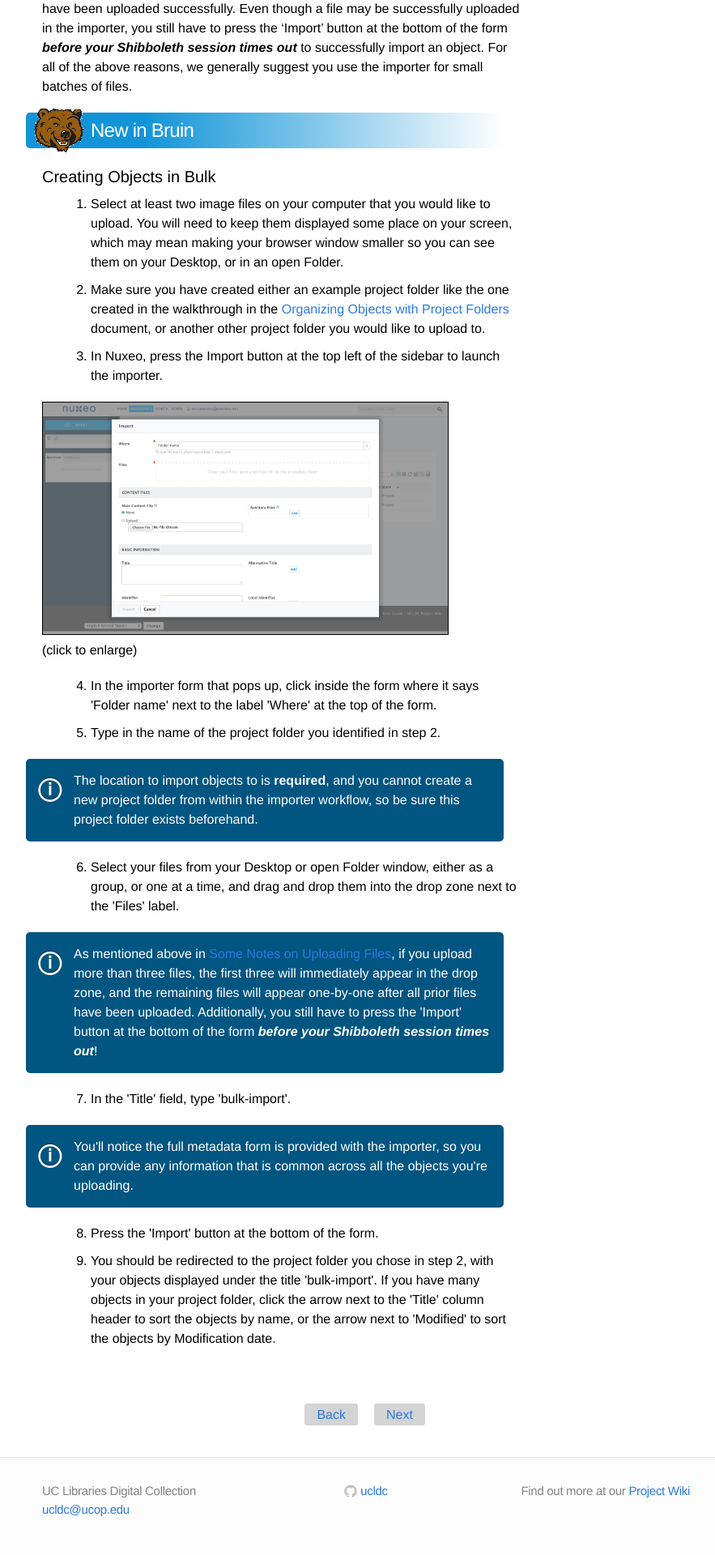
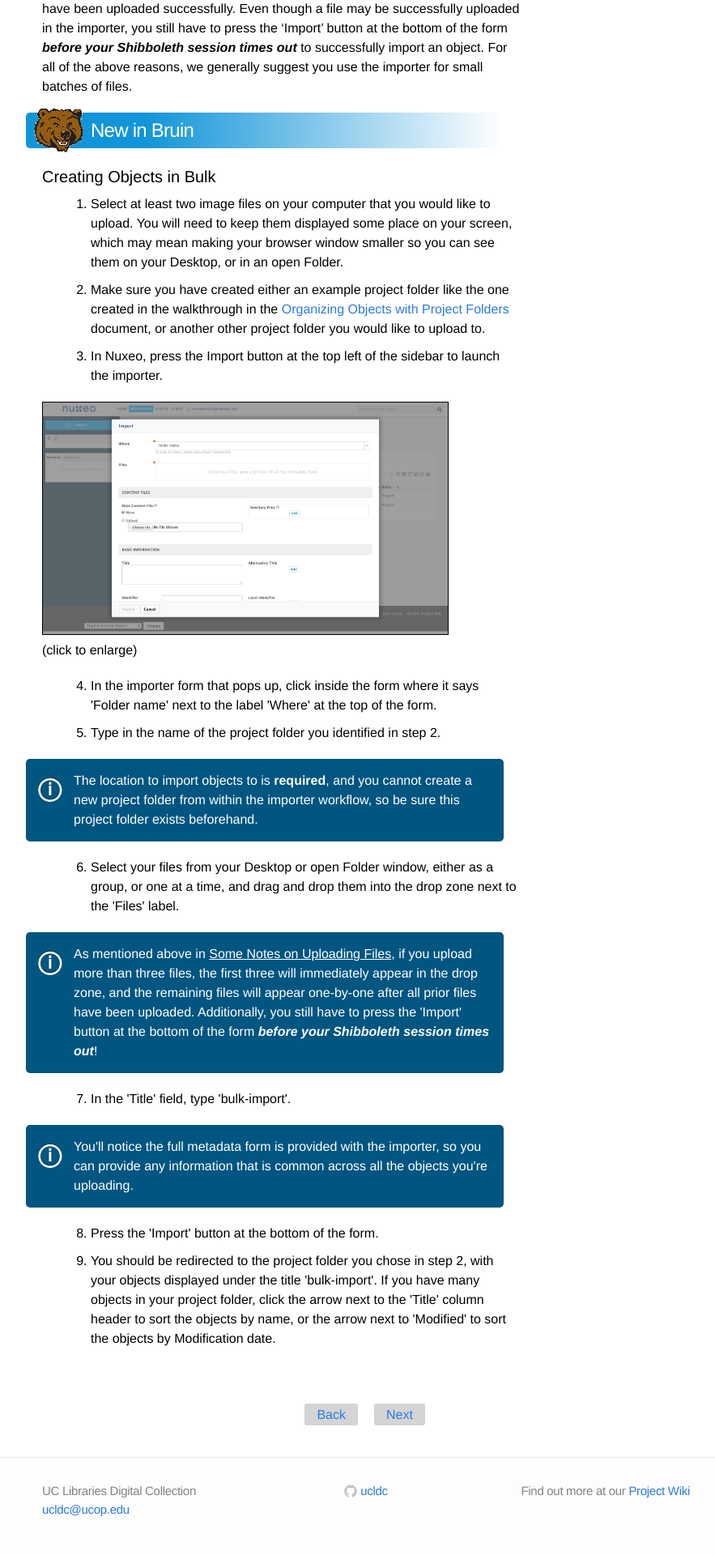
Before and after one commit to ucldc/ucldc-docs, a Jekyll site: the page built from docs/dams/bulk-import.md, in a window 1280 px wide. Shown: the part 971-2891 px from the top of the page at 81% size, without its empty margins (188-1071 px from the left). Built offline with Jekyll 4.4.1, drawn with Linux system fonts in a browser that asks for light colours; nearby versions of some CDN libraries.

Commit message:
Added class 'notelink' to the link within a note

```diff
--- a/docs/dams/bulk-import.md
+++ b/docs/dams/bulk-import.md
@@ -44,7 +44,7 @@ If you drag and drop more than three files, the first three will appear immediat
 <li>Select your files from your Desktop or open Folder window, either as a group, or one at a time, and drag and drop them into the drop zone next to the 'Files' label. </li>
 </ol>
 
-<div class="note"><p>As mentioned above in <a href="{{ site.url }}{{ site.baseurl }}/docs/dams/bulk-import/#some-notes-on-uploading-files">Some Notes on Uploading Files</a>, if you upload more than three files, the first three will immediately appear in the drop zone, and the remaining files will appear one-by-one after all prior files have been uploaded. Additionally, you still have to press the 'Import' button at the bottom of the form <b><i>before your Shibboleth session times out</i></b>!</p></div>
+<div class="note"><p>As mentioned above in <a href="{{ site.url }}{{ site.baseurl }}/docs/dams/bulk-import/#some-notes-on-uploading-files" class="notelink">Some Notes on Uploading Files</a>, if you upload more than three files, the first three will immediately appear in the drop zone, and the remaining files will appear one-by-one after all prior files have been uploaded. Additionally, you still have to press the 'Import' button at the bottom of the form <b><i>before your Shibboleth session times out</i></b>!</p></div>
 
 <ol start="7"> <li>In the 'Title' field, type 'bulk-import'.</li></ol>
 
```
